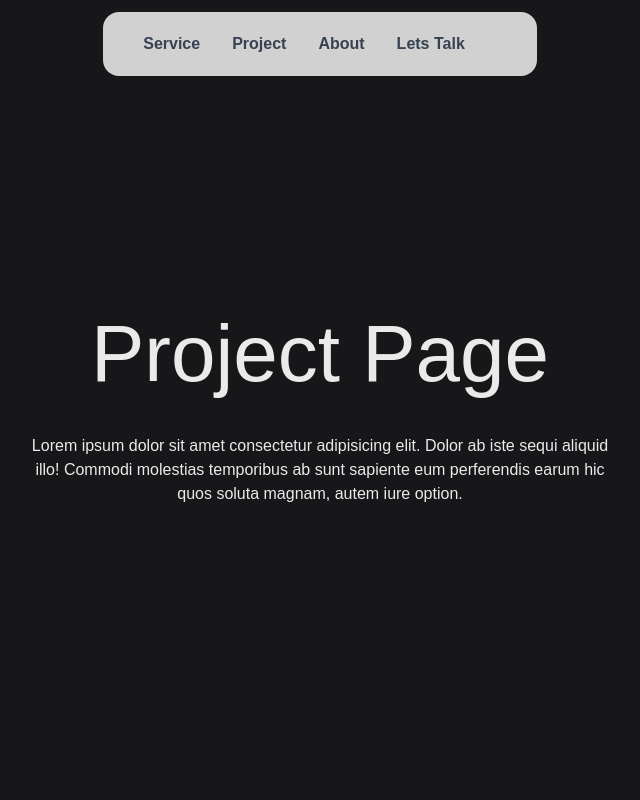
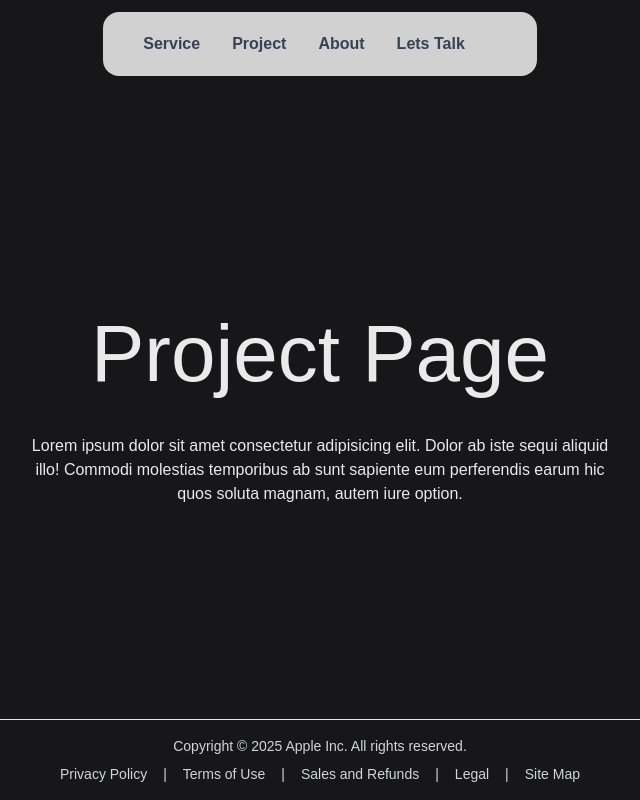
Before and after one commit to Pathum-Hettiarachchi/test_next_js_and_tailwind_css, a Next.js app: page /project in a window 1280 px wide. Shown: the whole page, without its empty margins (320-960 px from the left). Built offline with nearby package versions, Linux system fonts and the light colour scheme.

Commit message:
footer added

```diff
--- a/app/project/page.tsx
+++ b/app/project/page.tsx
@@ -1,4 +1,5 @@
 import React from 'react'
+import Footer from '../Components/Footer'
 
 export default function page() {
   return (
@@ -16,6 +17,10 @@ export default function page() {
     <p className='w-[600px] mt-5 text-center text-fontcolor'>Lorem ipsum dolor sit amet consectetur adipisicing elit. Dolor ab iste sequi aliquid illo!
         Commodi molestias temporibus ab sunt sapiente eum perferendis earum hic quos soluta magnam,
         autem iure option.</p>
+
+     <section className='flex justify-center items-center w-full h-auto absolute bottom-0'>
+    <Footer />
+    </section>
     </div>
   )
 }
```
